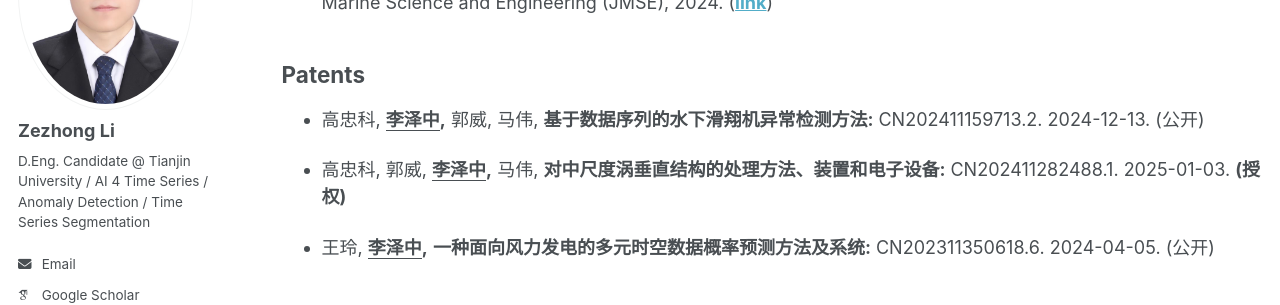
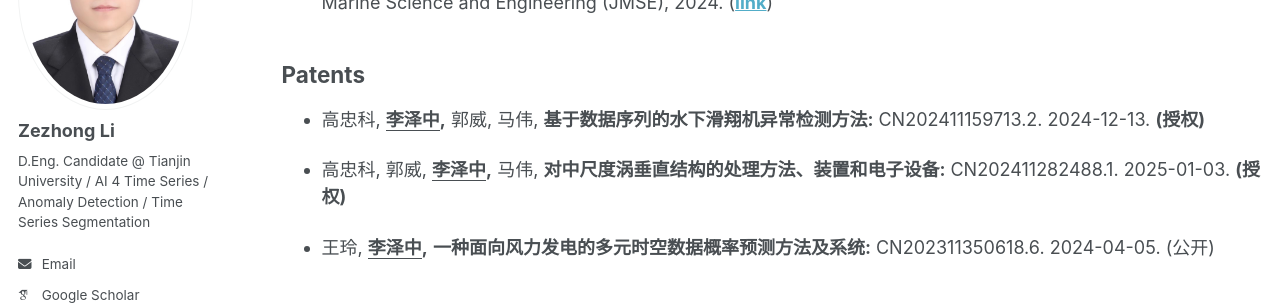
Before and after one commit to lzz19980125/lzz19980125.github.io, a Jekyll site: the page built from _pages/publications.md, in a window 1280 px wide and 900 px high, scrolled down 1181 px. Shown: the part 226-531 px from the top of the window. Built offline with Jekyll 4.4.1, drawn with Linux system fonts in a browser that asks for light colours; some web fonts are replaced.

Commit message:
Update publications.md

```diff
--- a/_pages/publications.md
+++ b/_pages/publications.md
@@ -36,7 +36,7 @@ Utilizing an Innovative Transformer-Based Model**", Journal of Marine Science an
 
 ## Patents
 
--  高忠科, **<u>李泽中</u>,** 郭威, 马伟, **基于数据序列的水下滑翔机异常检测方法:** CN202411159713.2. 2024-12-13. (公开)
+-  高忠科, **<u>李泽中</u>,** 郭威, 马伟, **基于数据序列的水下滑翔机异常检测方法:** CN202411159713.2. 2024-12-13. **(授权)**
 
 -  高忠科, 郭威, **<u>李泽中</u>,** 马伟, **对中尺度涡垂直结构的处理方法、装置和电子设备:** CN202411282488.1. 2025-01-03. **(授权)**
 
```
